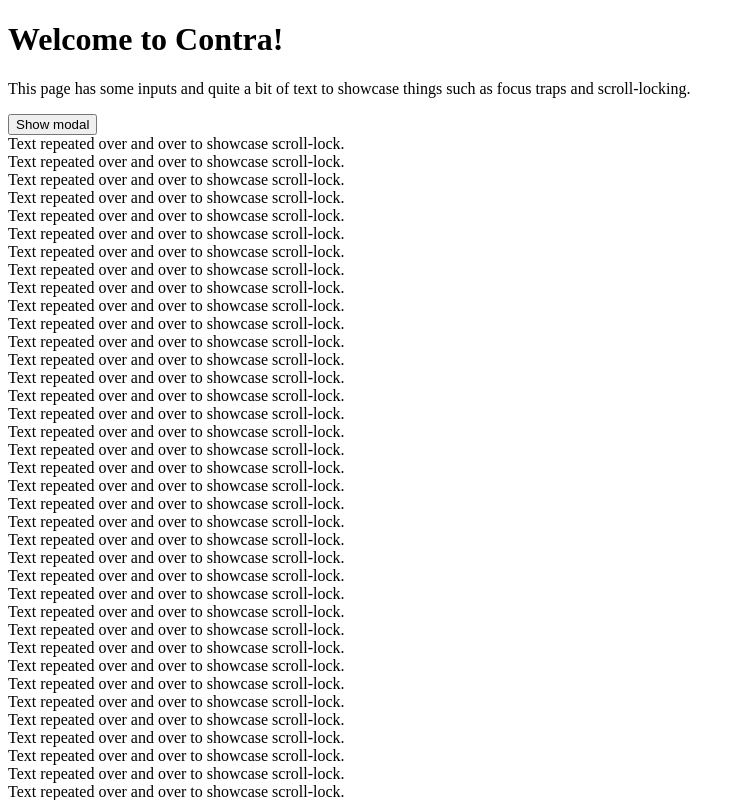
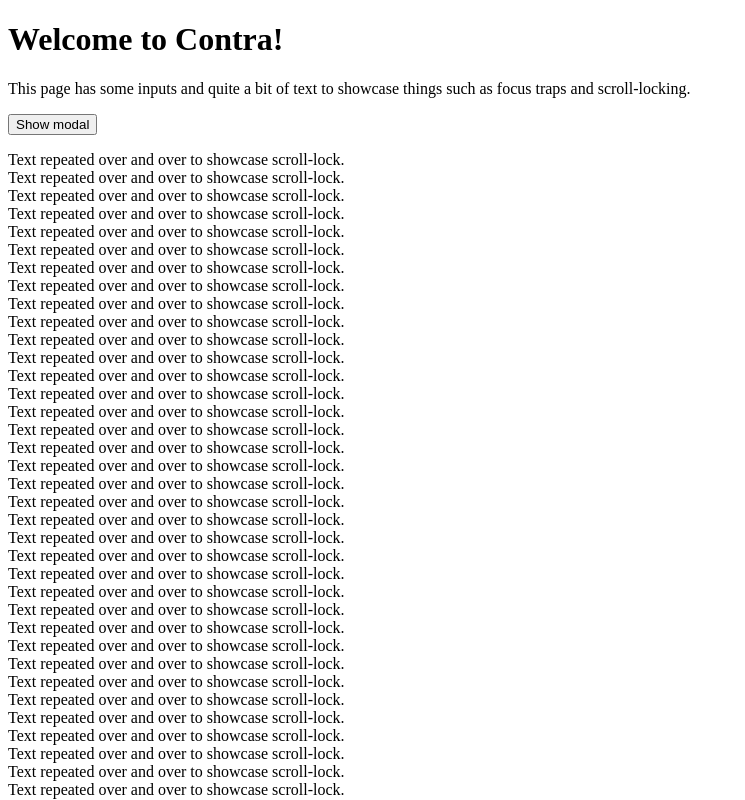
Before and after one commit to contra/contra-interview-assessment, a Next.js app in the folder frontend/: page / in a window 1280 px wide. Shown: the top 800 px of the page, without its empty margins (0-745 px from the left). Built offline with nearby package versions, Linux system fonts and the light colour scheme.

Commit message:
chore: make long text more spaced

```diff
--- a/frontend/src/pages/index.tsx
+++ b/frontend/src/pages/index.tsx
@@ -43,7 +43,7 @@ const Index: NextPage = () => {
         Show modal
       </button>
 
-      <div style={{ whiteSpace: 'pre-line' }}>{reallyLongText}</div>
+      <p style={{ whiteSpace: 'pre-line' }}>{reallyLongText}</p>
 
       <Modal
         isOpen={isFirstModalOpen}
```
